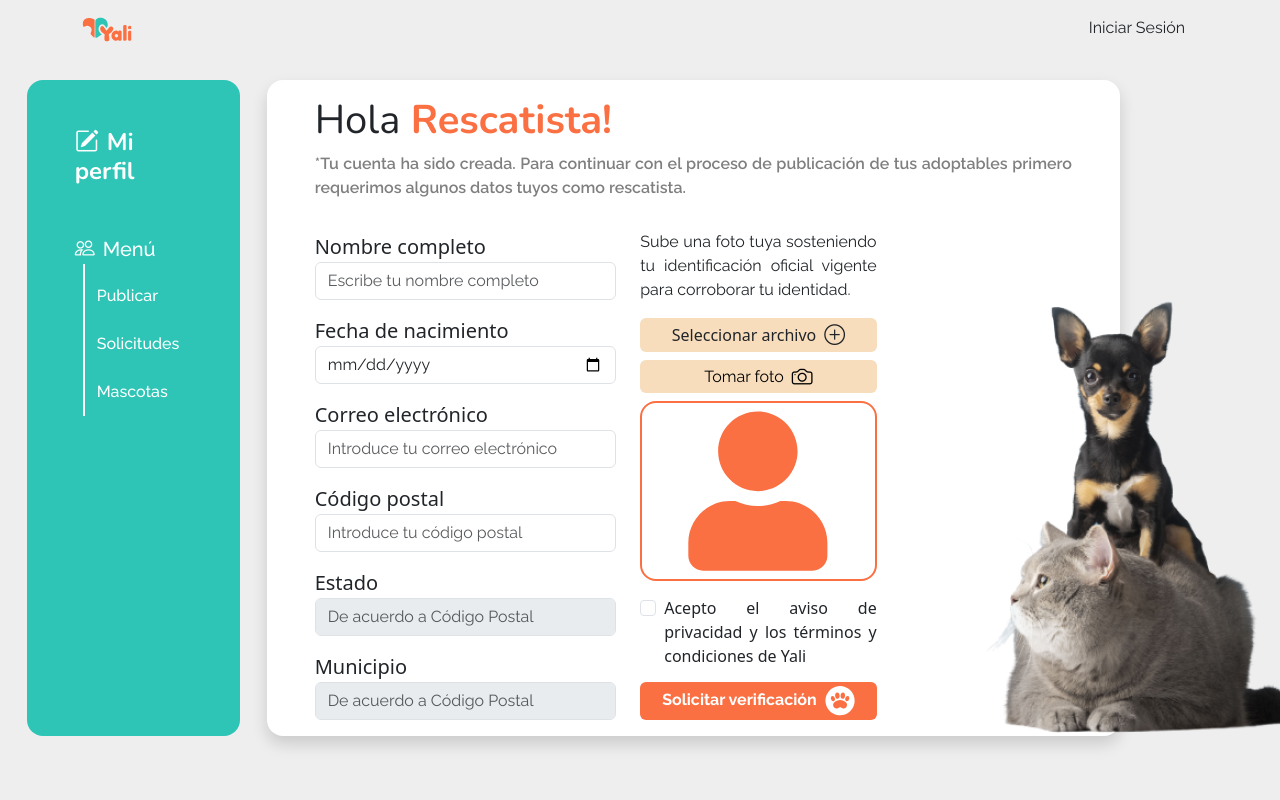
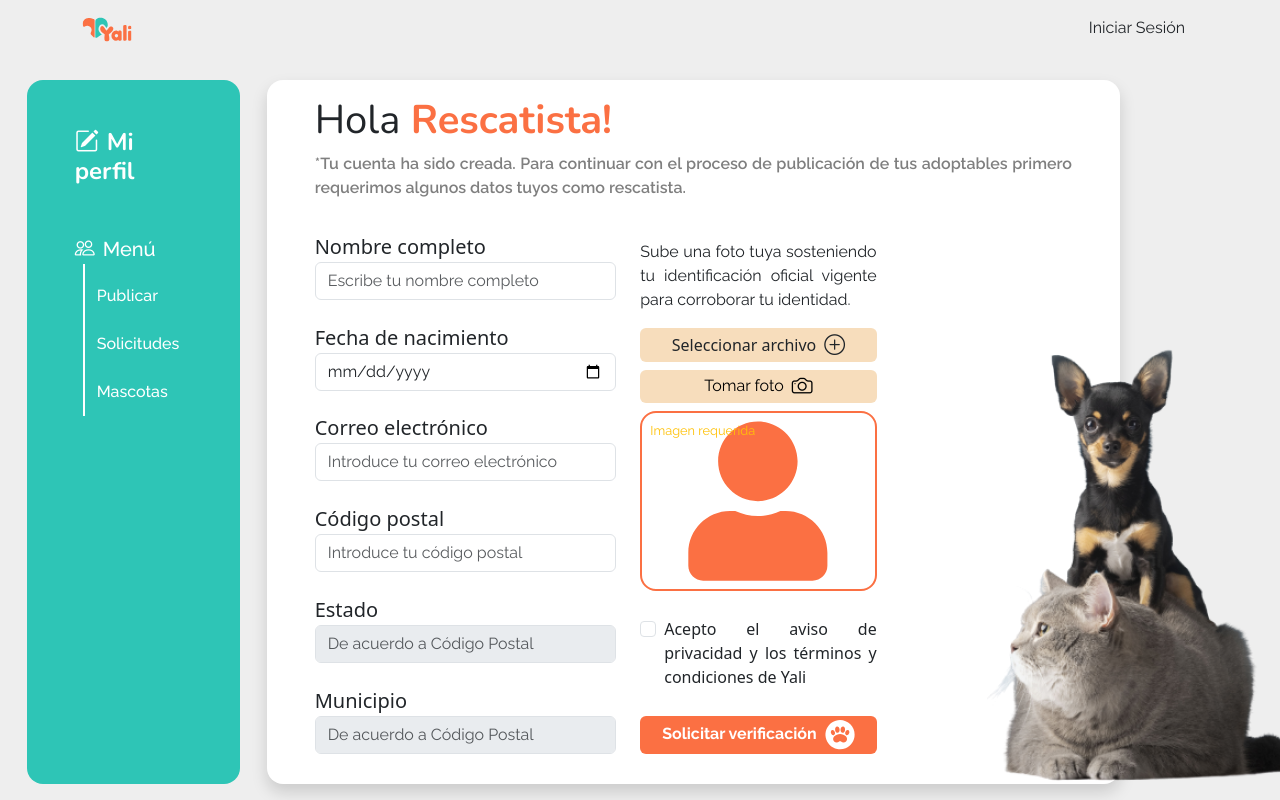
Before and after one commit to AdopcionYali/projectYali, a Next.js app: page /dashboard/rescatist in a window 1280 px wide. Built offline with nearby package versions, Linux system fonts and the light colour scheme.

Commit message:
fix: photo alert

```diff
--- a/contexts/auth.context.js
+++ b/contexts/auth.context.js
@@ -25,9 +25,12 @@ export function AuthProvider({ children }) {
     localStorage.removeItem('token')
     setUser(null)
   }
+  const updateToken = (token) => {
+    setToken(token)
+  }
 
   return (
-    <AuthContext.Provider value={{ user, logout }}>
+    <AuthContext.Provider value={{ user, logout, updateToken }}>
       {children}
     </AuthContext.Provider>
   )
--- a/pages/dashboard/rescatist.jsx
+++ b/pages/dashboard/rescatist.jsx
@@ -17,12 +17,14 @@ const inputs = [
     name: 'name',
     type: 'text',
     placeholder: 'Escribe tu nombre completo',
+    errorMessage: 'Campo obligatorio',
   },
   {
     label: 'Fecha de nacimiento',
     name: 'birthdate',
     type: 'date',
     placeholder: 'Introduce tu fecha de nacimiento',
+    errorMessage: 'Dato obligatorio',
   },
   {
     label: 'Correo electrónico',
@@ -77,7 +79,7 @@ export default function Rescatist() {
   useEffect(() => {
     const getCitys = async () => {
       let request = await fetch(
-        `https://apis.forcsec.com/api/codigos-postales/20230815-f2e1af4e8b366cc9/${zipcode}`
+        `https://apis.forcsec.com/api/codigos-postales/20230815-f2e1af4e8b366cc9/${zipcode}`,
       )
 
       let response = await request.json()
@@ -91,14 +93,10 @@ export default function Rescatist() {
 
   const onSubmit = async () => {
     setValue('photoIdUrl', file)
-    await saveProfile(
-      getValues(),
-      user._id,
-      localStorage.getItem('token'),
-    )
+    await saveProfile(getValues(), user._id, localStorage.getItem('token'))
     router.reload()
   }
-
+  console.log(user);
   return (
     <>
       {useCam && (
@@ -153,6 +151,7 @@ export default function Rescatist() {
           <form
             onSubmit={handleSubmit(onSubmit)}
             onChange={() => setZipcode(getValues().zipcode)}
+            className='h-100'
           >
             <h1 className='w-400'>
               Hola <span className='w-700 color-primary'>Rescatista! </span>
@@ -163,8 +162,8 @@ export default function Rescatist() {
               tuyos como rescatista.
             </p>
 
-            <div className='row d-flex'>
-              <article className='col-12 col-lg-5 d-flex flex-column'>
+            <div className={`row d-flex ${styles.inputs_container}`}>
+              <article className='col-12 col-lg-5 d-flex flex-column justify-content-between'>
                 {inputs.map(
                   (
                     {
@@ -190,8 +189,12 @@ export default function Rescatist() {
                         className='form-control'
                         id={name}
                         placeholder={placeholder}
-                        disabled={disabled || user?.documents?.[0]?.profileInfo }
-                        value={user?.documents && user.documents[0]?.profileInfo && user.documents[0].profileInfo[name]}
+                        disabled={disabled || user?.documents?.[0]?.profileInfo}
+                        value={
+                          user?.documents &&
+                          user.documents[0]?.profileInfo &&
+                          user.documents[0].profileInfo[name]
+                        }
                         {...register(name, { required: true, ...rules })}
                       />
                       {errors[name] && (
@@ -203,7 +206,7 @@ export default function Rescatist() {
               </article>
 
               <article className='col-12 col-lg-5 col-xl-4 d-flex flex-column justify-content-between'>
-                <p className='mt-4 mt-lg-auto'>
+                <p className='mt-4 mt-lg-4'>
                   Sube una foto tuya sosteniendo tu identificación oficial
                   vigente para corroborar tu identidad.
                 </p>
@@ -216,7 +219,7 @@ export default function Rescatist() {
                     id='photoIdUrl'
                     type='file'
                     className='form-control'
-                    disabled={ user?.documents?.[0]?.profileInfo }
+                    disabled={user?.documents?.[0]?.profileInfo}
                     {...register('photoIdUrl', { required: true })}
                     onChange={(e) => {
                       setPreviewImg(URL.createObjectURL(e.target.files[0]))
@@ -233,14 +236,21 @@ export default function Rescatist() {
                   className={`${styles.input_file_container} rounded-2 mb-2 d-flex align-items-center justify-content-center`}
                   type='button'
                   onClick={() => setUseCam(true)}
-                  disabled={ user?.documents?.[0]?.profileInfo }
+                  disabled={user?.documents?.[0]?.profileInfo}
                 >
                   Tomar foto
                   <i className='bi bi-camera ms-2' />
                 </button>
                 <div className={`${styles.logo_user_container} p-2 rounded-4`}>
+                {!file && !user?.documents?.[0]?.profileInfo.photoIdUrl && (
+                  <small className='text-warning'>Imagen requerida</small>
+                )}
                   <img
-                    src={ user?.documents?.[0]?.profileInfo.photoIdUrl || previewImg || iconUser.src}
+                    src={
+                      user?.documents?.[0]?.profileInfo.photoIdUrl ||
+                      previewImg ||
+                      iconUser.src
+                    }
                     alt='user-image'
                     className='rounded-4'
                   />
@@ -251,20 +261,23 @@ export default function Rescatist() {
                     type='checkbox'
                     className='form-check-input'
                     {...register('privacy', { required: true })}
-                    disabled={ user?.documents?.[0]?.profileInfo }
-                    value={ user?.documents?.[0]?.profileInfo.privacy }
+                    disabled={user?.documents?.[0]?.profileInfo}
+                    value={user?.documents?.[0]?.profileInfo.privacy}
                   />
                   <label htmlFor='privacy' className='form-check-label'>
                     Acepto el aviso de privacidad y los términos y condiciones
                     de Yali
                   </label>
+                  {errors?.privacy && (
+                    <small className='text-warning d-block'>Debes aceptar los términos y condiciones</small>
+                  )}
                 </div>
                 <div className='form-group'>
                   <button
                     type='submit'
                     className='bg-color-primary text-white w-100 rounded-2 py-1 px-2 btn_validation fw-bold border-0'
                     style={user?.documents && { cursor: 'not-allowed' }}
-                    disabled={ user?.documents?.[0]?.profileInfo }
+                    disabled={user?.documents?.[0]?.profileInfo}
                   >
                     {user?.documents
                       ? 'Tu solicitud será revisada'
--- a/styles/DashRescatist.module.scss
+++ b/styles/DashRescatist.module.scss
@@ -1,11 +1,11 @@
 $primary-color: #fb7043;
-$hover-lateral-menu: #E7EAEE;
-$secondary-color: #2EC5B6;
-$tertiary-color: #F7DDBC;
+$hover-lateral-menu: #e7eaee;
+$secondary-color: #2ec5b6;
+$tertiary-color: #f7ddbc;
 
 .main {
   text-align: justify;
-
+  min-height: calc(100vh - 6rem);
   .lateral_menu {
     p {
       font-weight: 500;
@@ -71,7 +71,6 @@ $tertiary-color: #F7DDBC;
           top: 3px;
         }
       }
-
     }
 
     button {
@@ -79,6 +78,10 @@ $tertiary-color: #F7DDBC;
         position: relative;
         top: 3px;
       }
+    }
+
+    .inputs_container {
+      min-height: 80%;
     }
   }
 }
@@ -118,7 +121,6 @@ $tertiary-color: #F7DDBC;
       }
 
       margin-bottom: 1.5rem;
-
     }
   }
 }
```
